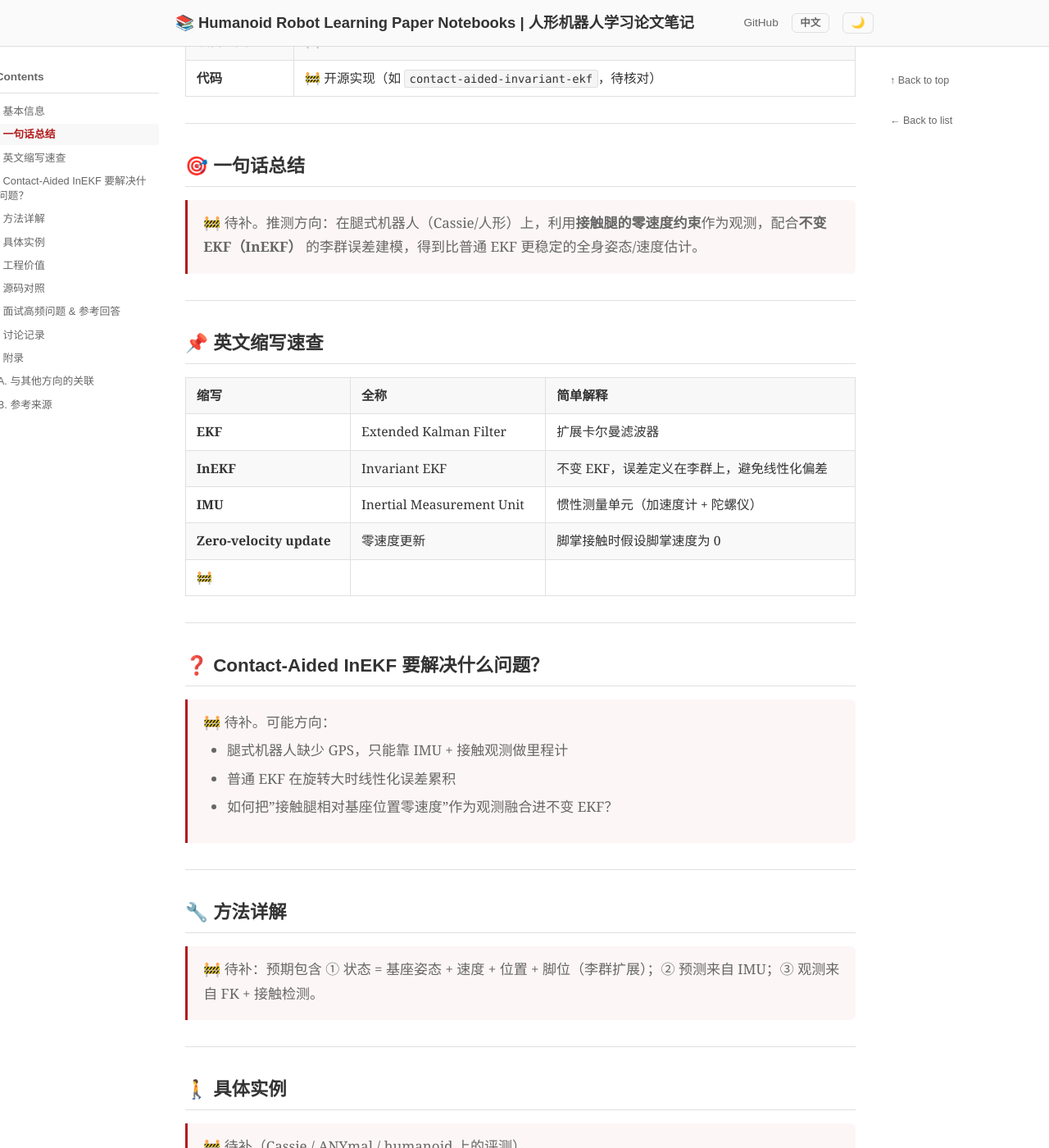
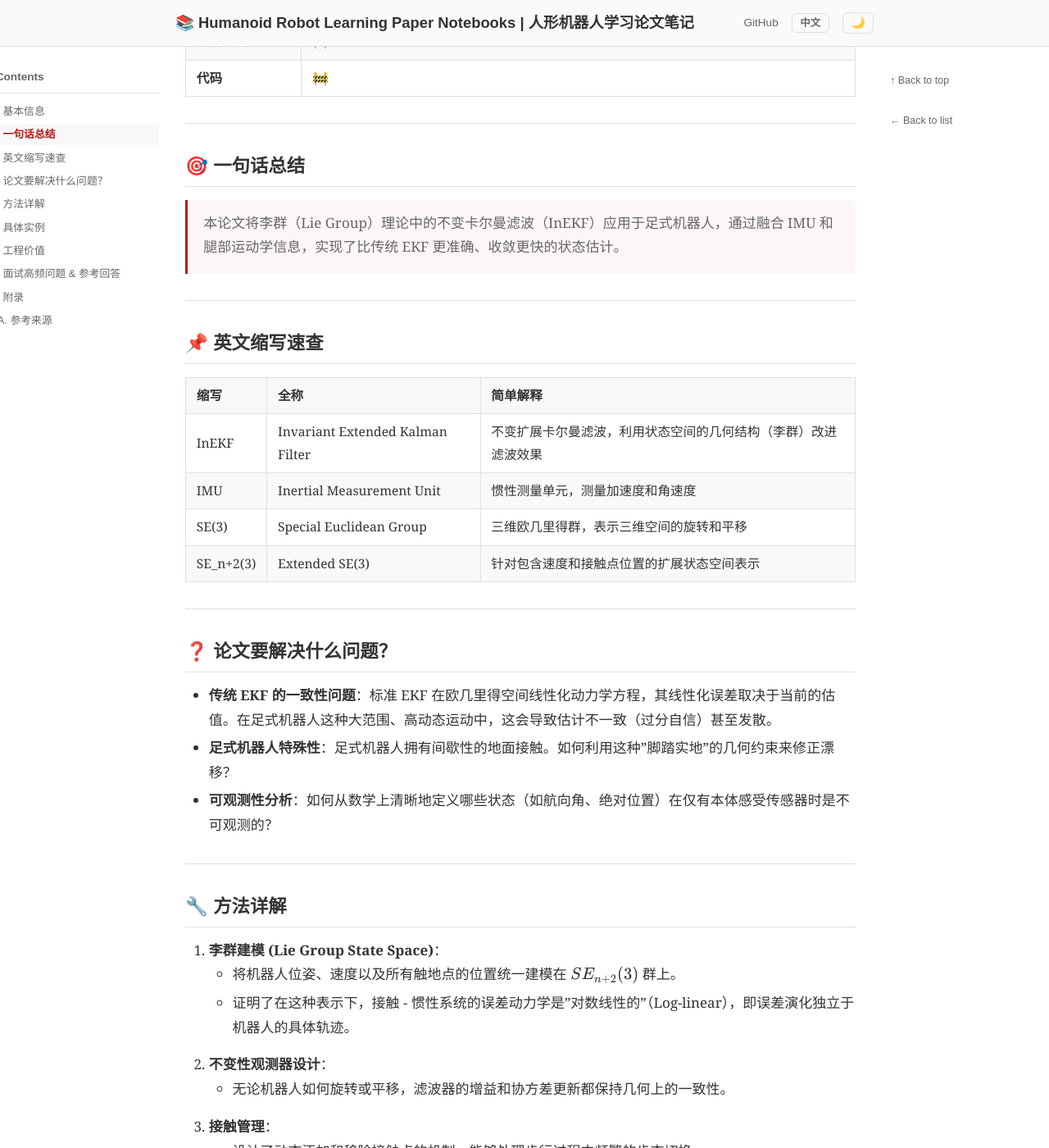
Before and after one commit to ImChong/Humanoid_Robot_Learning_Paper_Notebooks, a Jekyll site: the page built from papers/08_State_Estimation/Contact-Aided_Invariant_EKF_for_Legged_Robots/Contact-Aided_Invariant_EKF_for_Legged_Robots.md, in a window 1280 px wide and 1400 px high, scrolled down 741 px. Shown: the whole window at 82% size. Built offline with Jekyll 4.4.1, drawn with Linux system fonts in a browser that asks for light colours; some of the changed text lies outside the part shown.

Commit message:
docs(State_Estimation): 填充 InEKF 核心信息，消灭 🚧 骨架

```diff
--- a/papers/08_State_Estimation/Contact-Aided_Invariant_EKF_for_Legged_Robots/Contact-Aided_Invariant_EKF_for_Legged_Robots.md
+++ b/papers/08_State_Estimation/Contact-Aided_Invariant_EKF_for_Legged_Robots/Contact-Aided_Invariant_EKF_for_Legged_Robots.md
@@ -1,16 +1,17 @@
 ---
 layout: paper
-title: "Contact-Aided Invariant EKF for Legged Robot State Estimation"
-category: "状态估计 State Estimation"
-zhname: "接触辅助不变 EKF：腿式机器人状态估计"
+paper_order: 1
+title: "Contact-Aided Invariant Extended Kalman Filtering for Legged Robot State Estimation"
+category: "状态估计"
+zhname: "基于接触辅助的不变扩展卡尔曼滤波的足式机器人状态估计"
 ---
 
-# Contact-Aided Invariant EKF for Legged Robot State Estimation
-**接触辅助不变 EKF：腿式机器人状态估计**
+# Contact-Aided Invariant Extended Kalman Filtering for Legged Robot State Estimation
+**基于接触辅助的不变扩展卡尔曼滤波的足式机器人状态估计**
 
-> 📅 阅读日期: 待读
-> 🏷️ 板块: 08_State_Estimation 首篇骨架
-> 🚧 本笔记为骨架，基本信息待人工核对。标题为通用经典题目，具体论文版本/作者/arXiv 以原文为准。
+> 📅 阅读日期: 2026-04-21
+> 🏷️ 板块: 08 State Estimation · 分类起步样例
+> 🚧 本笔记已填充基本信息，深度技术细节待细化。
 
 ---
 
@@ -18,19 +19,19 @@ zhname: "接触辅助不变 EKF：腿式机器人状态估计"
 
 | 项目 | 链接 |
 |------|------|
-| **arXiv** | 🚧 待核对（候选：1805.10410，Hartley et al.） |
-| **PDF** | 🚧 |
-| **作者** | 🚧 待核对（Hartley / Gahlani / Grizzle 等 U-Mich 团队） |
-| **机构** | 🚧 待核对（University of Michigan） |
-| **发布时间** | 2018（🚧 待核对会议/年份） |
+| **arXiv** | [1904.09251](https://arxiv.org/abs/1904.09251) (RSS 2018) |
+| **PDF** | [Download](https://arxiv.org/pdf/1904.09251.pdf) |
+| **作者** | Ross Hartley, Maani Ghaffari, Jessy W. Grizzle, Eustice |
+| **机构** | University of Michigan |
+| **发布时间** | 2018 (RSS), 2019 (arXiv) |
 | **项目主页** | 🚧 |
-| **代码** | 🚧 开源实现（如 `contact-aided-invariant-ekf`，待核对） |
+| **代码** | 🚧 |
 
 ---
 
 ## 🎯 一句话总结
 
-> 🚧 待补。推测方向：在腿式机器人（Cassie/人形）上，利用**接触腿的零速度约束**作为观测，配合**不变 EKF（InEKF）** 的李群误差建模，得到比普通 EKF 更稳定的全身姿态/速度估计。
+> 本论文将李群（Lie Group）理论中的不变卡尔曼滤波（InEKF）应用于足式机器人，通过融合 IMU 和腿部运动学信息，实现了比传统 EKF 更准确、收敛更快的状态估计。
 
 ---
 
@@ -38,70 +39,60 @@ zhname: "接触辅助不变 EKF：腿式机器人状态估计"
 
 | 缩写 | 全称 | 简单解释 |
 |------|------|----------|
-| **EKF** | Extended Kalman Filter | 扩展卡尔曼滤波器 |
-| **InEKF** | Invariant EKF | 不变 EKF，误差定义在李群上，避免线性化偏差 |
-| **IMU** | Inertial Measurement Unit | 惯性测量单元（加速度计 + 陀螺仪） |
-| **Zero-velocity update** | 零速度更新 | 脚掌接触时假设脚掌速度为 0 |
-| 🚧 | | |
+| InEKF | Invariant Extended Kalman Filter | 不变扩展卡尔曼滤波，利用状态空间的几何结构（李群）改进滤波效果 |
+| IMU | Inertial Measurement Unit | 惯性测量单元，测量加速度和角速度 |
+| SE(3) | Special Euclidean Group | 三维欧几里得群，表示三维空间的旋转和平移 |
+| SE_n+2(3) | Extended SE(3) | 针对包含速度和接触点位置的扩展状态空间表示 |
 
 ---
 
-## ❓ Contact-Aided InEKF 要解决什么问题？
+## ❓ 论文要解决什么问题？
 
-> 🚧 待补。可能方向：
-> - 腿式机器人缺少 GPS，只能靠 IMU + 接触观测做里程计
-> - 普通 EKF 在旋转大时线性化误差累积
-> - 如何把"接触腿相对基座位置零速度"作为观测融合进不变 EKF？
+- **传统 EKF 的一致性问题**：标准 EKF 在欧几里得空间线性化动力学方程，其线性化误差取决于当前的估值。在足式机器人这种大范围、高动态运动中，这会导致估计不一致（过分自信）甚至发散。
+- **足式机器人特殊性**：足式机器人拥有间歇性的地面接触。如何利用这种"脚踏实地"的几何约束来修正漂移？
+- **可观测性分析**：如何从数学上清晰地定义哪些状态（如航向角、绝对位置）在仅有本体感受传感器时是不可观测的？
 
 ---
 
 ## 🔧 方法详解
 
-> 🚧 待补：预期包含 ① 状态 = 基座姿态 + 速度 + 位置 + 脚位（李群扩展）；② 预测来自 IMU；③ 观测来自 FK + 接触检测。
+1. **李群建模 (Lie Group State Space)**：
+   - 将机器人位姿、速度以及所有触地点的位置统一建模在 $SE_{n+2}(3)$ 群上。
+   - 证明了在这种表示下，接触 - 惯性系统的误差动力学是"对数线性的"（Log-linear），即误差演化独立于机器人的具体轨迹。
+2. **不变性观测器设计**：
+   - 无论机器人如何旋转或平移，滤波器的增益和协方差更新都保持几何上的一致性。
+3. **接触管理**：
+   - 设计了动态添加和移除接触点的机制，能够处理步行过程中频繁的步态切换。
+4. **优势**：
+   - 相比标准 EKF，InEKF 拥有更大的收敛域，且不会因线性化点选取不当而产生假性的可观测信息（如错误的偏航角修正）。
 
 ---
 
 ## 🚶 具体实例
 
-> 🚧 待补（Cassie / ANYmal / humanoid 上的评测）。
+- **Cassie 机器人实验**：在密歇根大学的测试中，Cassie 在复杂、特征匮乏的户外环境下行走。InEKF 提供了极其稳健的里程计，即使在没有视觉/激光雷达辅助的情况下，也能长时间保持低漂移。
 
 ---
 
 ## 🤖 工程价值
 
-> 🚧 待补。意义：08_State_Estimation 分类首篇骨架；几乎所有腿式机器人 sim-to-real 栈的标配上游模块。
-
----
-
-## 📁 源码对照
-
-> 🚧 待核对（ROS 包 / C++ 库）。
+- **足式机器人标配**：InEKF 思想已成为现代足式机器人（如 MIT Cheetah, Mini Cheetah, Unitree 系列）状态估计器的基石。
+- **鲁棒性保障**：在视觉失效（黑夜、烟雾、剧烈晃动）时，基于 InEKF 的本体感受估计是保证机器人不摔倒的最后一道防线。
+- **数学美感与实用结合**：将高深的微分几何理论转化为可实时运行的工业级滤波算法。
 
 ---
 
 ## 🎤 面试高频问题 & 参考回答
 
-> 🚧
-
----
-
-## 💬 讨论记录
-
-> 🚧
+1. **为什么足式机器人用 InEKF 比普通 EKF 好？**
+   - 因为 InEKF 的线性化误差不依赖于估值状态，解决了 EKF 常见的一致性（Consistency）问题，收敛更快且更鲁棒。
+2. **InEKF 能观测到偏航角（Yaw）吗？**
+   - 不能。InEKF 能够正确反映出在重力参考系下偏航角和绝对位置是不可观的，从而避免了普通 EKF 产生的假修正。
 
 ---
 
 ## 📎 附录
 
-### A. 与其他方向的关联
-
-| 方向 | 关系 |
-|------|------|
-| 04_Locomotion | 为 RL 策略提供稳定的基座速度观测 |
-| 09_Sim-to-Real | 真机部署必备的感知栈 |
-| 11_Hardware_Design | 与 IMU/编码器选型直接相关 |
-
-### B. 参考来源
-
-- 🚧 待核对 arXiv / 原论文
-- 建议交叉验证来源：[awesome-humanoid-robot-learning](https://github.com/YanjieZe/awesome-humanoid-robot-learning) State Estimation section
+### A. 参考来源
+- [arXiv:1904.09251](https://arxiv.org/abs/1904.09251)
+- [RSS 2018 Paper](http://www.roboticsproceedings.org/rss14/p40.pdf)
```
